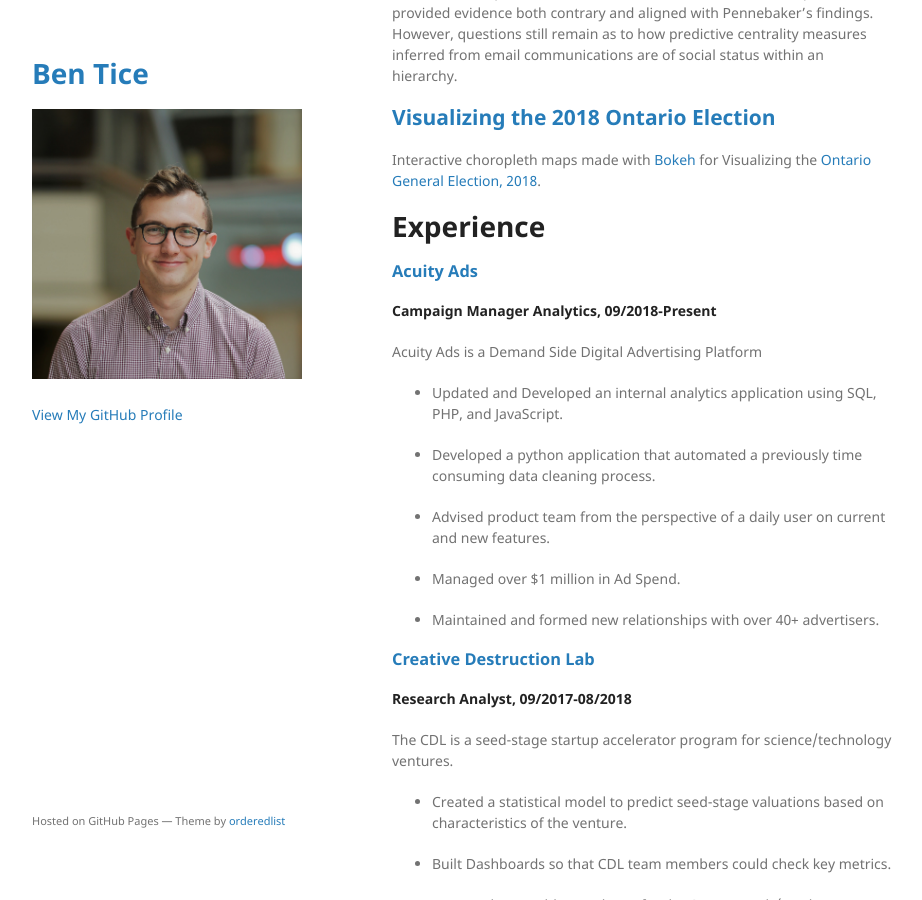
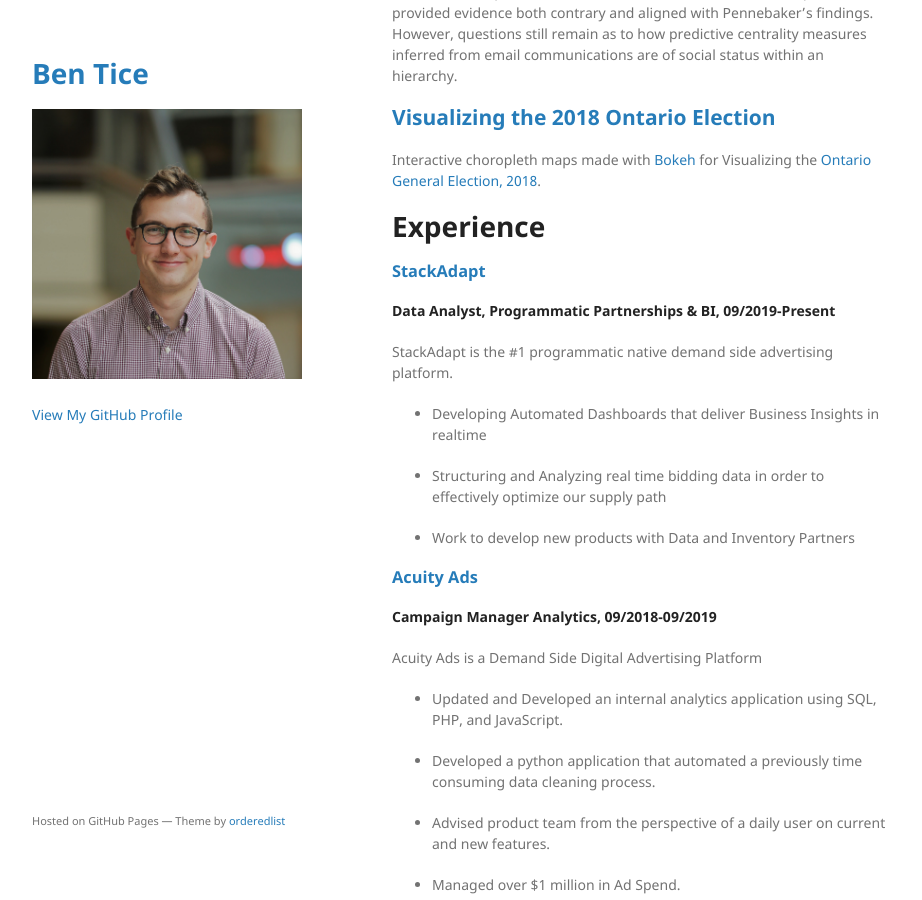
Before and after one commit to bentice/bentice.github.io, a Jekyll site: the page built from index.md, in a window 1280 px wide and 900 px high, scrolled down 776 px. Shown: the whole window, without its empty margins (178-1100 px from the left). Built offline with Jekyll 4.4.1, drawn with Linux system fonts in a browser that asks for light colours; the repository's description, which GitHub fills in, is left out; our own code applies the rules of GitHub Pages for plain Markdown files; some of the changed text lies outside the part shown.

Commit message:
Update index.md

```diff
--- a/index.md
+++ b/index.md
@@ -32,8 +32,20 @@ Interactive choropleth maps made with [Bokeh](https://bokeh.pydata.org/en/latest
 
 # Experience
 
+### [StackAdapt](https://www.stackadapt.com/)
+**Data Analyst, Programmatic Partnerships & BI, 09/2019-Present**
+
+StackAdapt is the #1 programmatic native demand side advertising platform.
+
+* Developing Automated Dashboards that deliver Business Insights in realtime
+
+* Structuring and Analyzing real time bidding data in order to effectively optimize our supply path
+
+* Work to develop new products with Data and Inventory Partners
+
+
 ### [Acuity Ads](https://www.acuityads.com/)
-**Campaign Manager Analytics, 09/2018-Present**
+**Campaign Manager Analytics, 09/2018-09/2019**
 
 Acuity Ads is a Demand Side Digital Advertising Platform
 
@@ -98,11 +110,15 @@ Relevant Courses: Machine Learning and Data Mining, Data Analysis I/II, Statisti
 
 # Tools and Skills
 
-* Python, Javascript, R, PHP, SQL
+* Python, Javascript, R, SQL, PHP
 
-* React/Redux/React Native
+* React, Redux, React Native
+
+* Experience using Amazon Web Services (Redshift, Elasticsearch, AWS Lambda, s3)
 
 * Probability & Statistics, Hypothesis Testing, Experiment Design
+
+* Computational Statistics, Data Analysis, and Machine Leaning
 
 # Links
 
```
